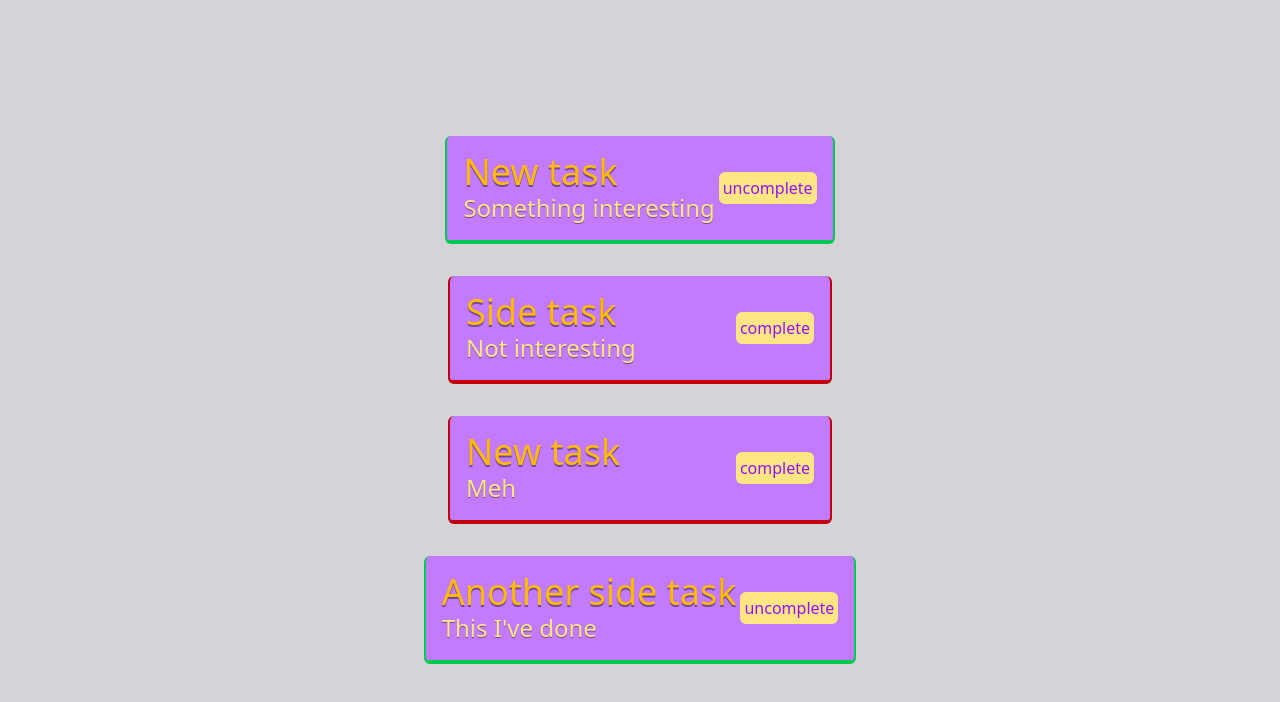
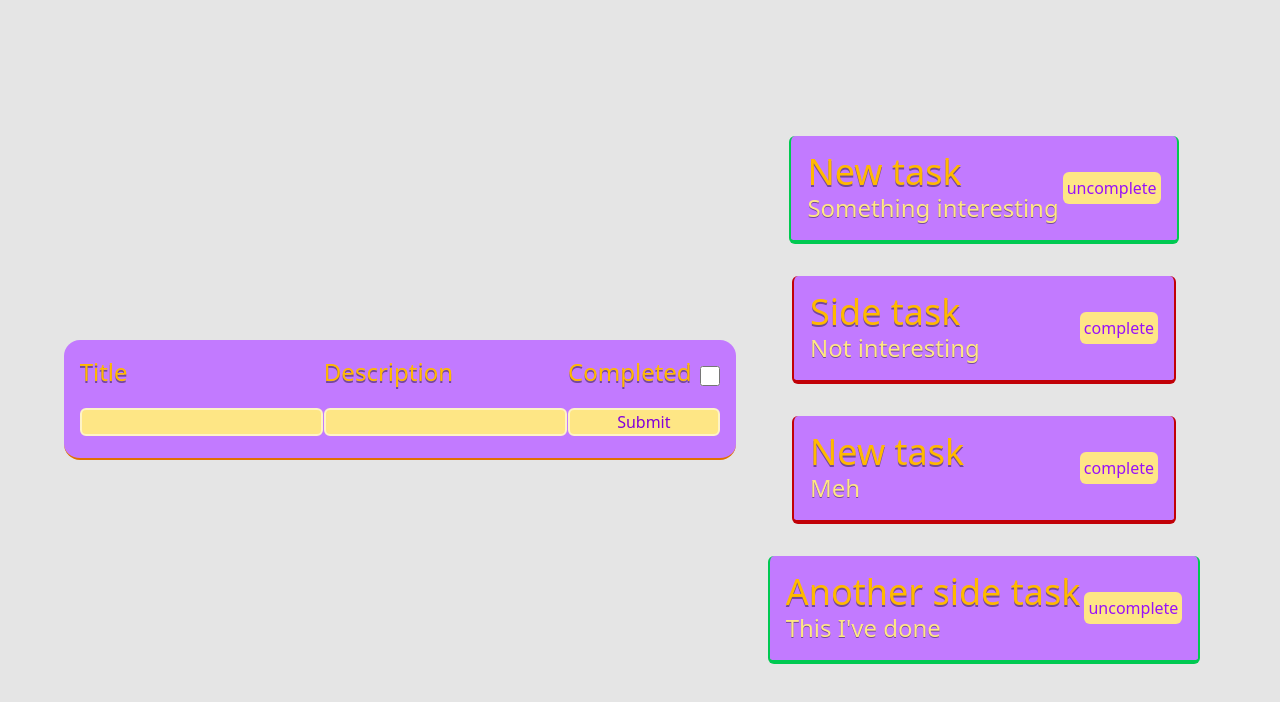
Before and after one commit to bymajka/react-tasks, a React (Vite) app in the folder component-task/: page / in a window 1280 px wide. Shown: the top 702 px of the page. Built offline with nearby package versions, Linux system fonts and the light colour scheme.

Commit message:
Added task form, added task creation. Separated components from main code

```diff
--- a/component-task/src/App.tsx
+++ b/component-task/src/App.tsx
@@ -1,8 +1,19 @@
+import TaskForm from "./components/TaskForm"
+import { useState } from "react";
+import { TASKS } from "./constants/tasks";
 import TaskList from "./components/TaskList"
 
 const App = () => {
+
+  const [tasks, setTasks] = useState(TASKS);
+
   return (
-    <TaskList />
+  <>
+    <div className="flex flex-row flex-1/2 justify-center bg-neutral-200 gap-4">
+      <TaskForm tasks={tasks} setTasks={setTasks} />
+      <TaskList tasks={tasks} />
+    </div>
+  </>
   )
 }
 
--- a/component-task/src/components/Task.tsx
+++ b/component-task/src/components/Task.tsx
@@ -7,8 +7,6 @@ const Task = (props: {title: string; description: string; isCompleted: boolean})
     const handleClick = () => {
         setCompleated(compleatedState => !compleatedState);
     }
-
-
 
     return(
     <>
--- /dev/null
+++ b/component-task/src/components/TaskForm.tsx
@@ -0,0 +1,57 @@
+import { useState } from "react";
+import TaskLabelInput from "./TaskLabelInput";
+
+const TaskForm = (props: {setTasks: React.Dispatch<React.SetStateAction<{
+    title: string;
+    description: string;
+    isCompleted: boolean;
+}[]>>, tasks: {title: string, description: string, isCompleted: boolean}[]}) => {
+    const [task, setTask] = useState({
+        title: '',
+        description: '',
+        isCompleted: false
+    });
+    const handleTitleChange = (e) => {
+        setTask({
+            ...task,
+            title: e.target.value
+        });
+    }
+    const handleDescriptionChange = (e) => {
+        setTask({
+            ...task,
+            description: e.target.value
+        })
+    }
+    const handleCompletedChange = (e) => {
+        setTask({
+            ...task,
+            isCompleted: (e.target.checked)
+        })
+    }
+    const createTask = (e: React.FormEvent) => {
+        e.preventDefault();
+        if(!task.title.trim()){
+            alert("Enter Task title please")
+            return;
+        }
+        props.setTasks(prevTasks => [...prevTasks, task])
+        setTask({title: '', description: '', isCompleted: false});
+    }
+
+    return(
+        <form action='post' onSubmit={createTask} className="w-2xl h-30 self-center p-4 rounded-2xl bg-purple-400 flex flex-row justify-between border-b-2 border-b-amber-600">
+            <TaskLabelInput htmlFor="input-title" labelText="Title" onChangeEvent={handleTitleChange} value={task.title} />
+            <TaskLabelInput htmlFor="input-description" labelText="Description" onChangeEvent={handleDescriptionChange} value={task.description} />
+            <div className="flex flex-col">
+                <div className="flex flex-row gap-2 items-center">
+                    <label htmlFor="input-completed" className="text-amber-400 [text-shadow:_0_2px_0_rgb(0_0_0_/_40%)] text-2xl">Completed</label>
+                    <input id="input-completed" checked={task.isCompleted} className="mt-2 w-5 h-5 text-blue-600 bg-gray-100 border-gray-300 rounded-sm focus:ring-blue-500 dark:focus:ring-blue-600 dark:ring-offset-gray-800 focus:ring-2 dark:bg-gray-700 dark:border-gray-600 outline-0 accent-amber-400" type="checkbox" onChange={handleCompletedChange}/>
+                </div>
+                <button type="submit" className="border-2 rounded-md mt-5 border-amber-100 bg-amber-200 text-purple-700">Submit</button>
+            </div>
+        </form>
+    )
+}
+
+export default TaskForm;
--- /dev/null
+++ b/component-task/src/components/TaskLabelInput.tsx
@@ -0,0 +1,12 @@
+import { ChangeEventHandler} from "react";
+
+const TaskLabelInput = (props: {htmlFor: string, labelText: string, onChangeEvent: ChangeEventHandler<HTMLInputElement>, value: any}) => {
+    return(
+    <div className="flex flex-col">
+                <label htmlFor={props.htmlFor} className="text-amber-400 [text-shadow:_0_2px_0_rgb(0_0_0_/_40%)] text-2xl">{props.labelText}</label>
+                <input id={props.htmlFor} type="text" onChange={props.onChangeEvent} value={props.value} className="border-2 rounded-md mt-5 border-amber-100 bg-amber-200 text-purple-700 pl-2 outline-amber-800"/>
+            </div>
+            )
+}
+
+export default TaskLabelInput;
--- a/component-task/src/components/TaskList.tsx
+++ b/component-task/src/components/TaskList.tsx
@@ -1,16 +1,11 @@
-import { useState } from "react";
-import { TASKS } from "../constants/tasks";
 import Task from "./Task";
 
-const TaskList = () => {
-
-    const [tasks, setTasks] = useState(TASKS);
-
+const TaskList = (props: {tasks: {title: string, description: string, isCompleted: boolean}[]}) => {
     return (
         <>
-      <div className="flex flex-col justify-center items-center h-dvh bg-zinc-300">
-        {tasks.map((task) => {
-          return <Task title={task.title} description={task.description} isCompleted={task.isCompleated}/>
+      <div className="flex flex-col justify-center items-center h-fit min-h-dvh">
+        {props.tasks.map((task) => {
+          return <Task title={task.title} description={task.description} isCompleted={task.isCompleted}/>
           })}
       </div>
     </>
--- a/component-task/src/constants/tasks.ts
+++ b/component-task/src/constants/tasks.ts
@@ -1,6 +1,6 @@
 export const TASKS = [
-    {title: 'New task', description: 'Something interesting', isCompleated: true},
-    {title: 'Side task', description: 'Not interesting', isCompleated: false},
-    {title: 'New task', description: 'Meh', isCompleated: false},
-    {title: 'Another side task', description: "This I've done", isCompleated: true}
+    {title: 'New task', description: 'Something interesting', isCompleted: true},
+    {title: 'Side task', description: 'Not interesting', isCompleted: false},
+    {title: 'New task', description: 'Meh', isCompleted: false},
+    {title: 'Another side task', description: "This I've done", isCompleted: true}
 ]
```
